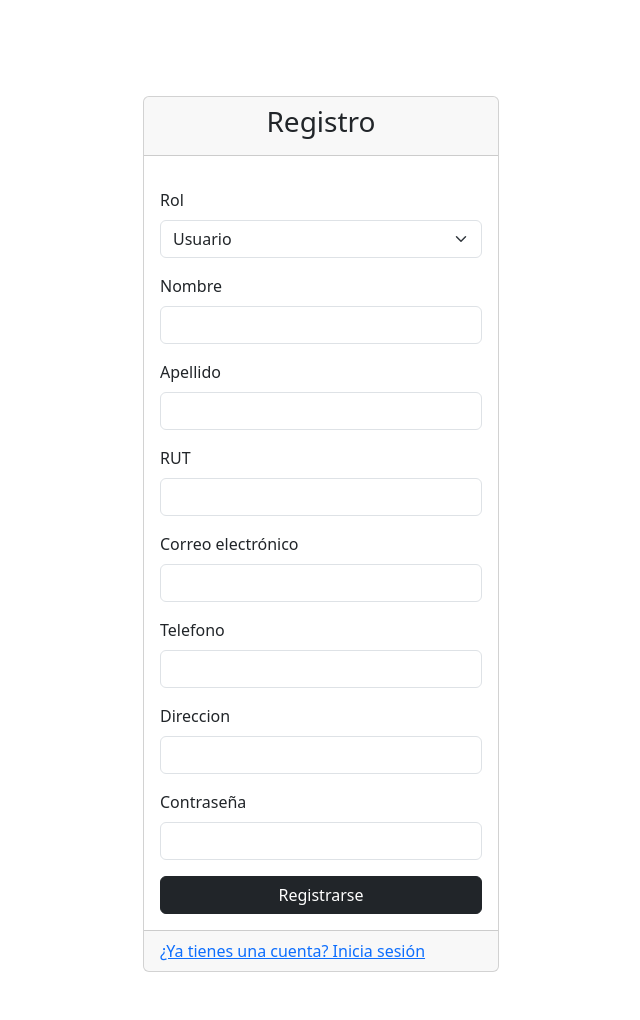
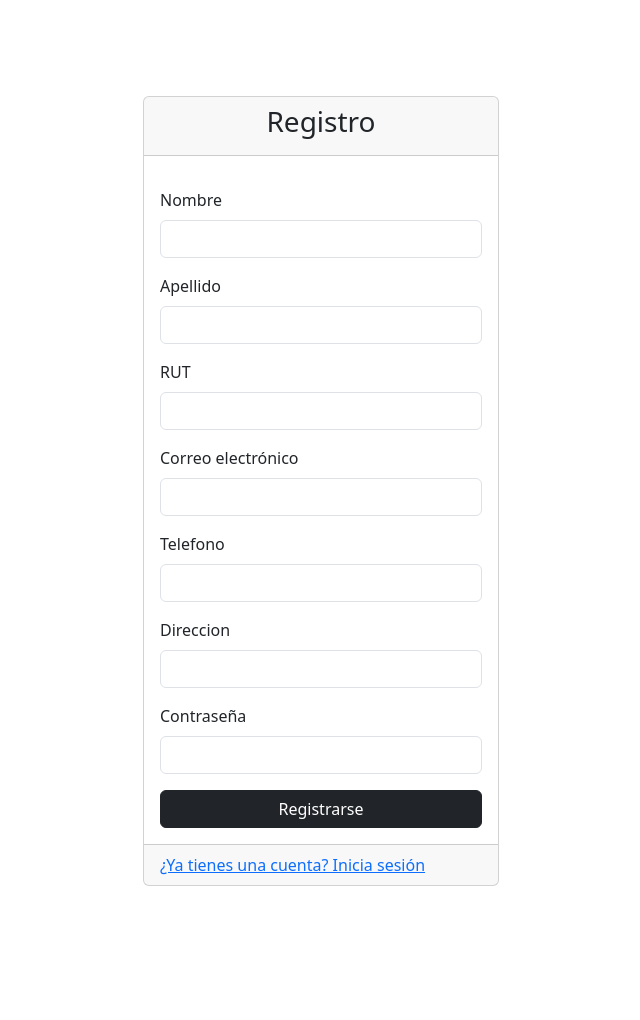
Before and after one commit to Pepebeats-flp/INF301, a PHP site: page /register.php in a window 1280 px wide. Shown: the whole page, without its empty margins (319-959 px from the left). After the commit the page ends 886 px from the top, so only its background shows below. Run offline with PHP 8.4, Linux system fonts and the light colour scheme.

Commit message:
Cambios menores autenticacion

```diff
--- a/index.php
+++ b/index.php
@@ -49,7 +49,9 @@ if ($_SERVER["REQUEST_METHOD"] == "POST" && isset($_POST["cerrar_sesion"])) {
 
                         echo '<a href="login.php" class="btn btn-outline-dark" style="margin-left: 10px;">Iniciar Sesión</a>';
                         echo '<a href="register.php" class="btn btn-outline-dark" style="margin-left: 10px;">Registrarse</a>';
-
+                        echo '<div class="alert alert-danger shadow-sm rounded p-2 mt-2" role="alert" style="font-size: 16px;">
+                        Debes iniciar sesión o registrarte para poder solicitar documentos
+                        </div>';
 
 
 
--- a/register.php
+++ b/register.php
@@ -20,13 +20,7 @@
                     </div>
                     <div class="card-body ">
                         <form action="procesar_registro.php" method=post>
-                            <div class="mb-3 mt-3">
-                                <label for="rol" class="form-label">Rol</label>
-                                <select class="form-select" aria-label="Default select example" id="rol" name="rol" required>
-                                    <option value="1">Usuario</option>
-                                    <option value="2">Bibliotecario</option>
-                                </select>
-                            </div>
+
                             <div class="mb-3 mt-3">
                                 <label for="name" class="form-label">Nombre</label>
                                 <input type="text" class="form-control" id="name" name="name" required>
```
Also changed, not shown: login.php (+10 -0 lines).
